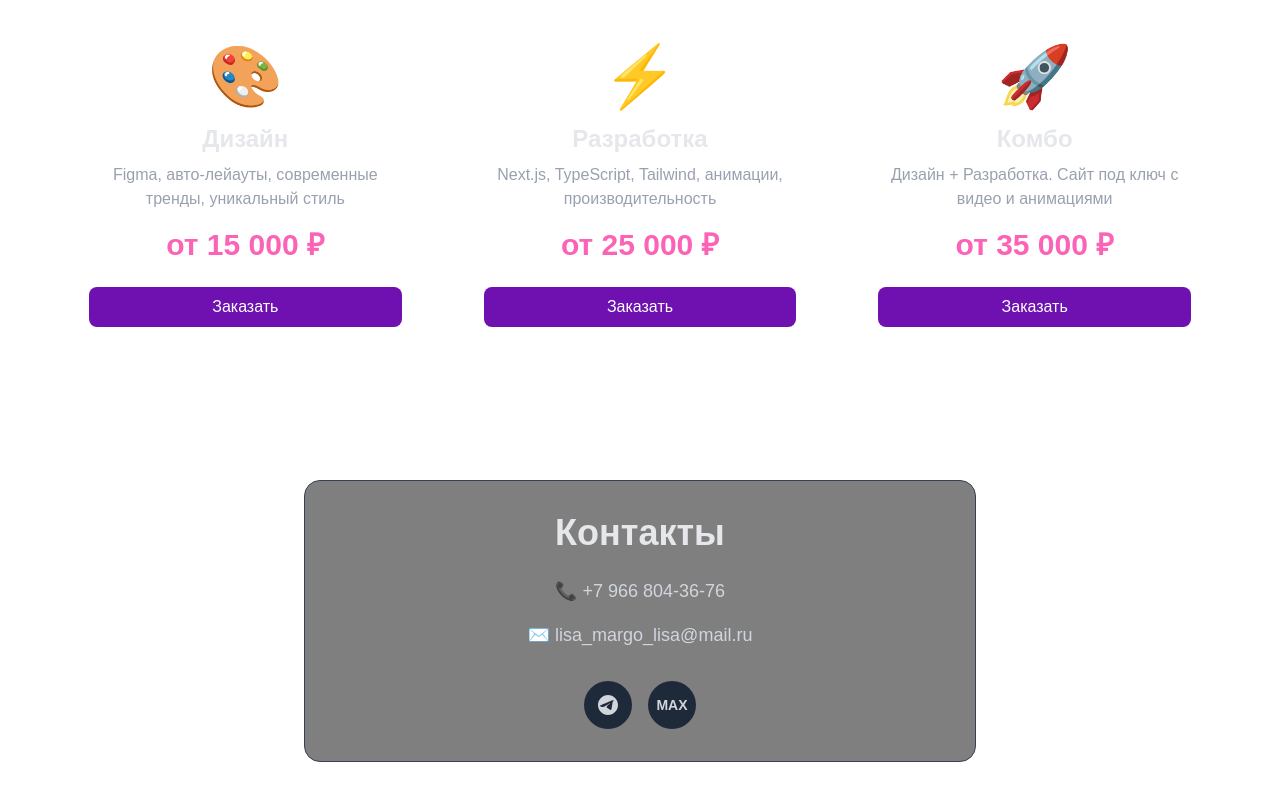
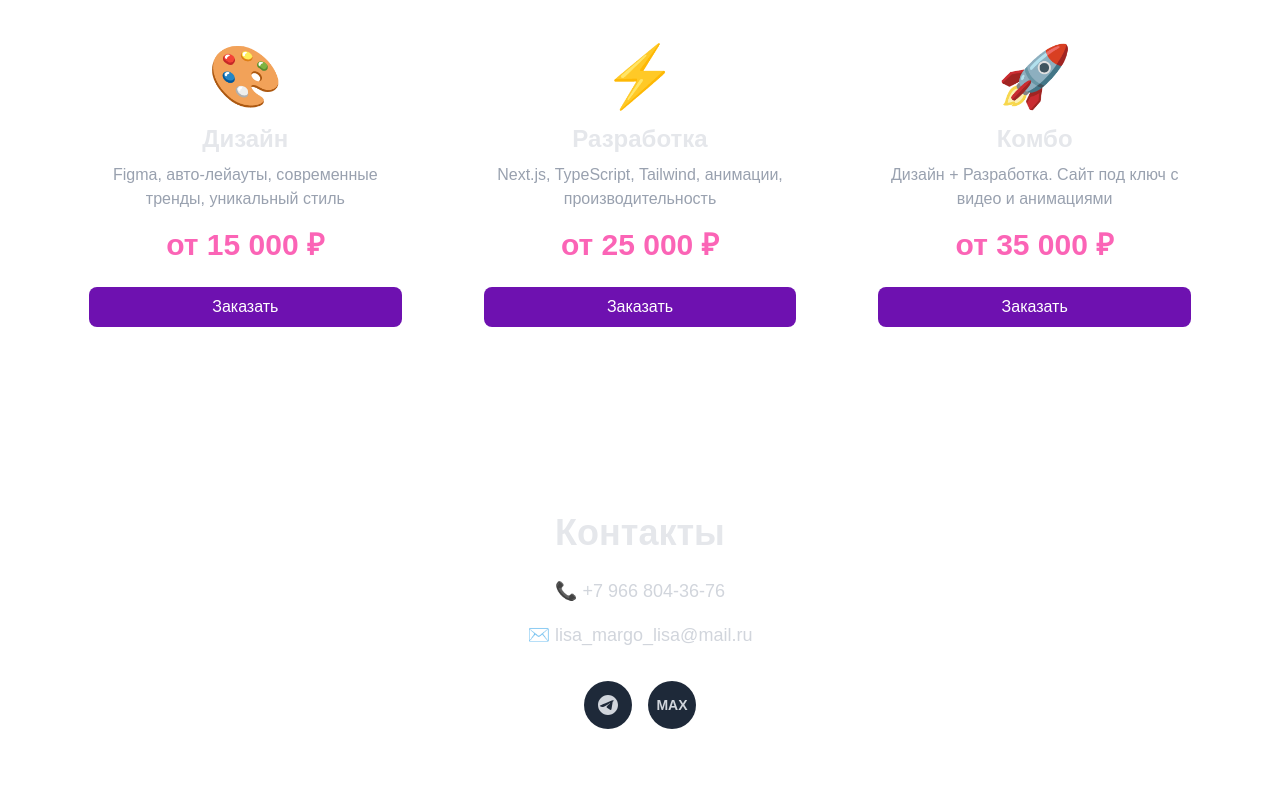
Before and after one commit to NoHead73/lisadesign, a Next.js app: page / in a window 1280 px wide. Shown: the part 1156-1956 px from the top of the page. Built offline with nearby package versions, Linux system fonts and the light colour scheme.

Commit message:
Полностью прозрачные карточки без белого фона, контакты тоже

```diff
--- a/app/page.tsx
+++ b/app/page.tsx
@@ -70,7 +70,7 @@ export default function Home() {
                     </div>
                 </div>
 
-                {/* Преимущества — прозрачные */}
+                {/* Преимущества — полностью прозрачные */}
                 <div className="container mx-auto px-4 py-10 md:py-16">
                     <div className="max-w-6xl mx-auto">
                         <h2 className="text-3xl md:text-4xl font-bold text-center text-gray-200 mb-10 md:mb-16">
@@ -101,7 +101,7 @@ export default function Home() {
                             ].map((item, idx) => (
                                 <div
                                     key={idx}
-                                    className="bg-white/5 rounded-2xl p-6 border border-white/10 hover:border-purple-500 transition-all duration-300 hover:scale-105 text-center"
+                                    className="rounded-2xl p-6 border border-white/10 hover:border-purple-500 transition-all duration-300 hover:scale-105 text-center"
                                 >
                                     <div className="text-5xl mb-4">{item.icon}</div>
                                     <h3 className="text-xl font-bold text-gray-200 mb-3">{item.title}</h3>
@@ -112,7 +112,7 @@ export default function Home() {
                     </div>
                 </div>
 
-                {/* Карточки услуг — максимально прозрачные */}
+                {/* Карточки услуг — полностью прозрачные */}
                 <div className="container mx-auto px-4 py-10 md:py-16">
                     <div className="grid grid-cols-1 md:grid-cols-3 gap-6 md:gap-8 max-w-6xl mx-auto">
                         {[
@@ -137,7 +137,7 @@ export default function Home() {
                         ].map((card, idx) => (
                             <div
                                 key={idx}
-                                className="bg-white/5 rounded-2xl p-4 md:p-6 border border-white/10 hover:border-purple-500 transition-all duration-300 hover:scale-105 text-center"
+                                className="rounded-2xl p-4 md:p-6 border border-white/10 hover:border-purple-500 transition-all duration-300 hover:scale-105 text-center"
                             >
                                 <div className="text-4xl md:text-6xl mb-3 md:mb-4">{card.icon}</div>
                                 <h3 className="text-xl md:text-2xl font-bold text-gray-200 mb-2 text-center">{card.title}</h3>
@@ -151,9 +151,9 @@ export default function Home() {
                     </div>
                 </div>
 
-                {/* Контакты */}
+                {/* Контакты — полностью прозрачный, как и другие карточки */}
                 <div className="container mx-auto px-4 py-10 md:py-16">
-                    <div className="max-w-2xl mx-auto bg-black/50 backdrop-blur-sm rounded-2xl p-6 md:p-8 border border-gray-700 text-center">
+                    <div className="max-w-2xl mx-auto rounded-2xl p-6 md:p-8 border border-white/10 text-center">
                         <h2 className="text-3xl md:text-4xl font-bold text-gray-200 mb-6">
                             Контакты
                         </h2>
```
